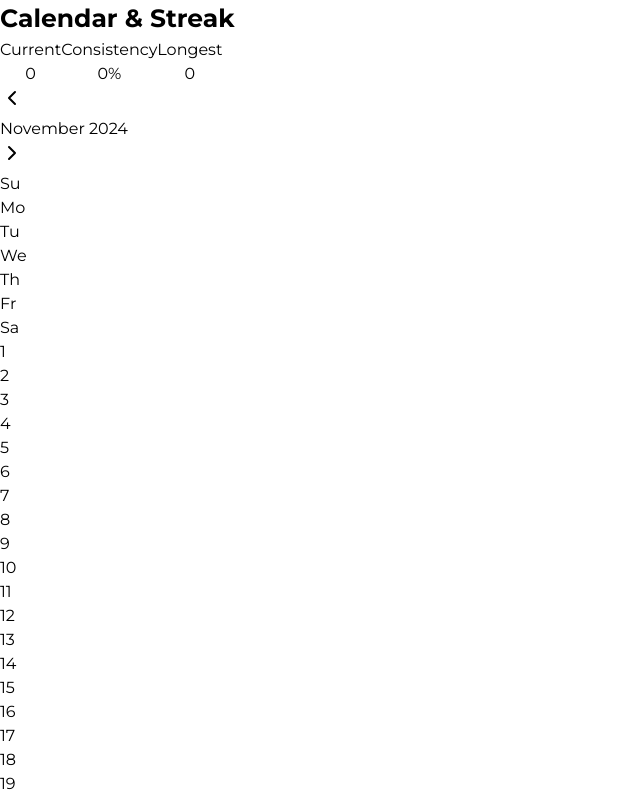
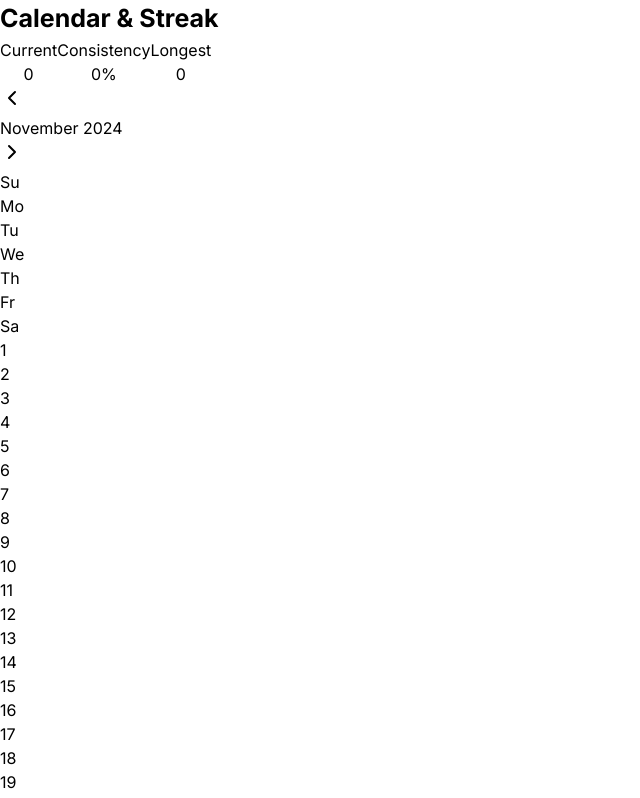
Before and after one commit to martinsvarc/homepagewidgets, a Next.js app: page / in a window 1280 px wide. Shown: the top 798 px of the page, without its empty margins (0-640 px from the left). Built offline with nearby package versions, Linux system fonts and the light colour scheme.

Commit message:
Update Layout.tsx

```diff
--- a/app/Layout.tsx
+++ b/app/Layout.tsx
@@ -1,16 +1,12 @@
-import { Montserrat } from 'next/font/google'
+import type { Metadata } from 'next'
+import { Inter } from 'next/font/google'
 import '@/styles/globals.css'
-import type { Metadata } from 'next'
 
-const montserrat = Montserrat({
-  subsets: ['latin'],
-  weight: ['400', '700'],
-  variable: '--font-montserrat',
-})
+const inter = Inter({ subsets: ['latin'] })
 
 export const metadata: Metadata = {
   title: 'Dashboard',
-  description: 'Personal improvement dashboard',
+  description: 'Performance tracking dashboard',
 }
 
 export default function RootLayout({
@@ -20,7 +16,7 @@
 }) {
   return (
     <html lang="en">
-      <body className={`${montserrat.variable} font-sans`}>{children}</body>
+      <body className={inter.className}>{children}</body>
     </html>
   )
 }
```
